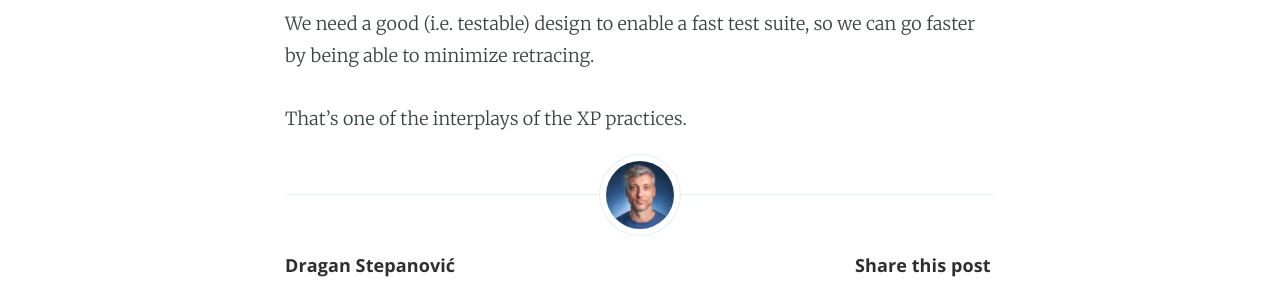
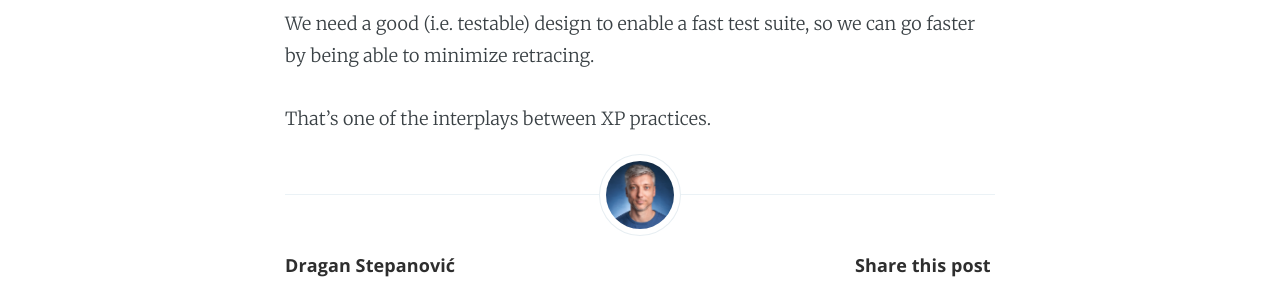
Before and after one commit to dragan-stepanovic/dragan-stepanovic.github.io, a Jekyll site: the page built from _posts/2020-11-29-the-slower-the-test-suite-the-slower-we-go.md, in a window 1280 px wide. Shown: the part 419-708 px from the top of the page. Built offline with Jekyll 4.4.1, drawn with Linux system fonts in a browser that asks for light colours; our own code applies the rules of GitHub Pages for plain Markdown files; comment, search, counter and statistics services are not loaded.

Commit message:
Update 2020-11-29-the-slower-the-test-suite-the-slower-we-go.md

```diff
--- a/_posts/2020-11-29-the-slower-the-test-suite-the-slower-we-go.md
+++ b/_posts/2020-11-29-the-slower-the-test-suite-the-slower-we-go.md
@@ -6,4 +6,4 @@ The slower the test suite, the less often we'll run it, the more we'll backtrack
 
 We need a good (i.e. testable) design to enable a fast test suite, so we can go faster by being able to minimize retracing.
 
-That's one of the interplays of the XP practices.
+That's one of the interplays between XP practices.
```
